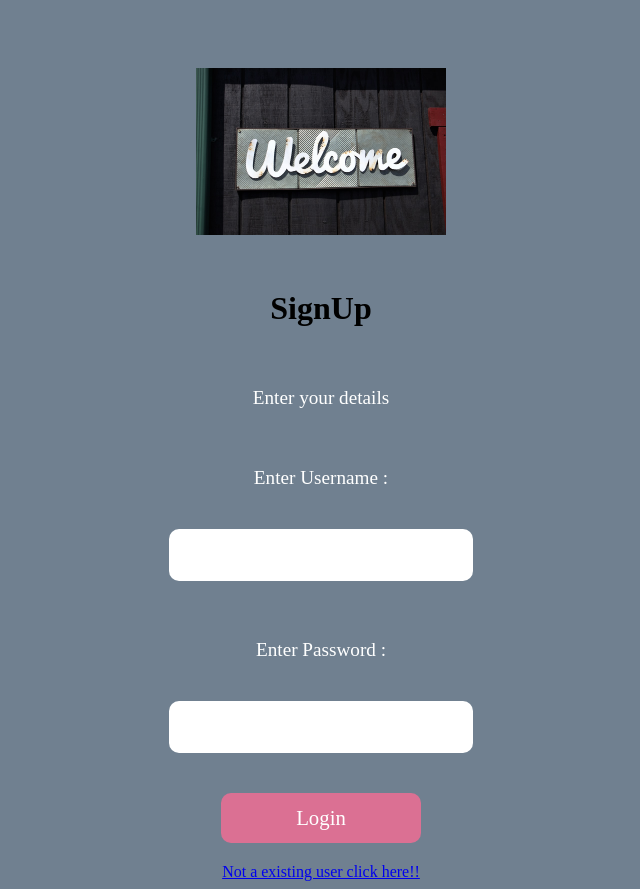
After one commit to varunpintu100/PersonalResume, a Flask app: template templates/Register.html in a window 1280 px wide. The commit adds this page. Shown: the whole page, without its empty margins (319-959 px from the left). Run offline with Flask 2, Linux system fonts and the light colour scheme; the template is opened without the code that fills it, so the values that code supplies are empty.

Commit message:
HTML pages changes

```diff
--- a/app.py
+++ b/app.py
@@ -19,6 +19,7 @@ app.secret_key='Varun'
 api = Api(app)
 
 jwt = JWT(app,authenticate,identity)
+
 # @app.before_first_request
 # def create_tables():
 #     db.create_all()
@@ -37,6 +38,8 @@ def login():
         return render_template("index.html"),200
     else:
         return render_template("Error.html"),404
+
+
 api.add_resource(UserRegister,'/register')
 
 if __name__=='__main__':
--- /dev/null
+++ b/templates/Register.html
@@ -0,0 +1,26 @@
+<!DOCTYPE html>
+<html>
+    <head>
+        <meta charset="UTF-8">
+        <title>SignUp</title>
+        <link rel="stylesheet" href="../static/styles/css/main.css">
+    </head>
+    <body>
+        <img src="../static/styles/images/welcome.jpg">
+        <h1>SignUp</h1>
+        <br>
+        <form action="UserRegister" method="get">
+            <p>Enter your details</p>
+            <br>
+            <p>Enter Username :</p>
+            <input type="text" name="username_input">
+            <br>
+            <br>
+            <p>Enter Password :</p>
+            <input type="password" name="password_input">
+            <br>
+            <input type="submit" value="Login" id="greet">
+        </form>
+        <a href='https://varun-resume.herokuapp.com'>Not a existing user click here!!</a>
+    </body>
+</html>
--- a/templates/loginpage.html
+++ b/templates/loginpage.html
@@ -6,7 +6,7 @@
         <link rel="stylesheet" href="../static/styles/css/main.css">
     </head>
     <body>
-        <img src="https://raw.githubusercontent.com/MariyaSha/SimpleGreetingApp/main/logo.png">
+        <img src="../static/styles/images/welcome.jpg">
         <br>
         <form action="login" method="post">
             {% for message in get_flashed_messages()%}
@@ -22,5 +22,6 @@
             <br>
             <input type="submit" value="Login" id="greet">
         </form>
+        <!-- <a href='https://varun-resume.herokuapp.com/register'>Not a existing user click here!!</a> -->
     </body>
 </html>
```
Also changed, not shown: templates/index.html (+4 -4 lines), static/styles/images/image2.png (deleted), static/styles/images/image3.png (deleted), static/styles/images/image4.png (deleted), static/styles/images/intro-bg.jpg (deleted), static/styles/images/welcome.jpg (added).
